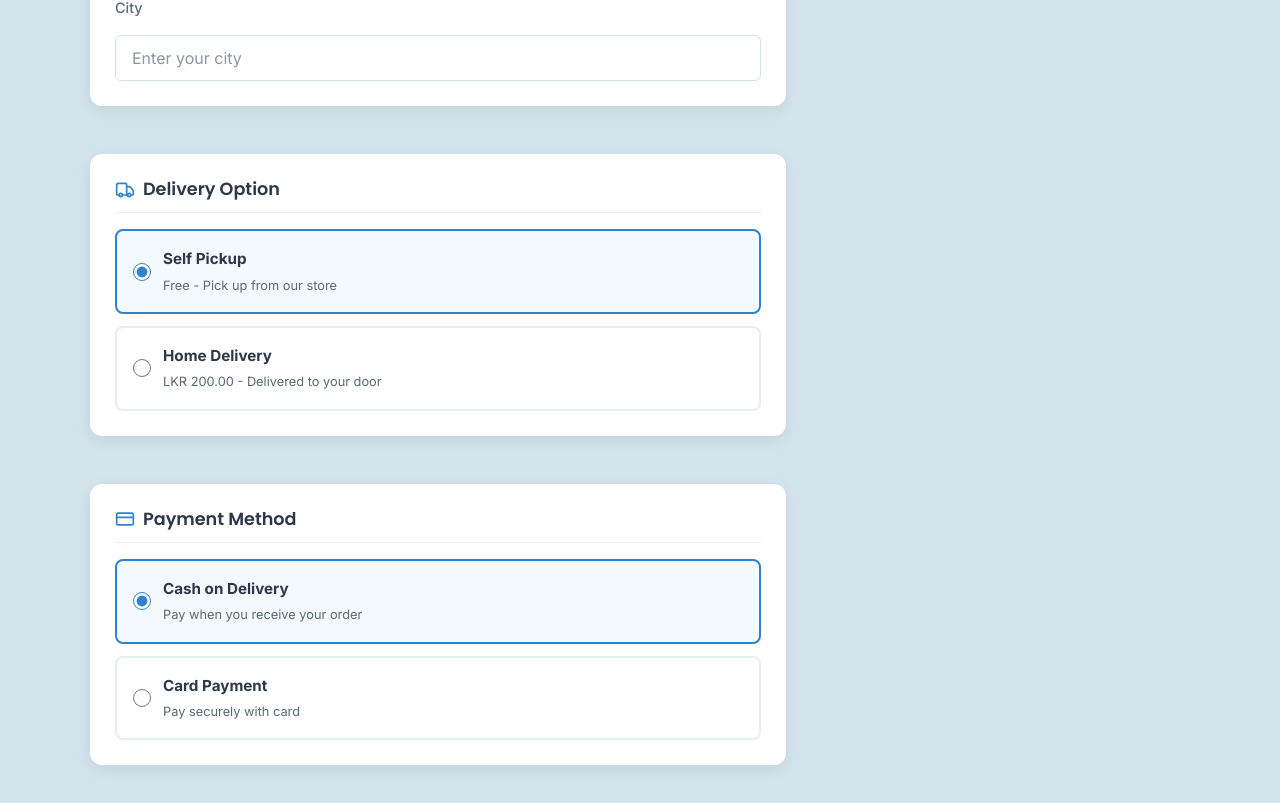
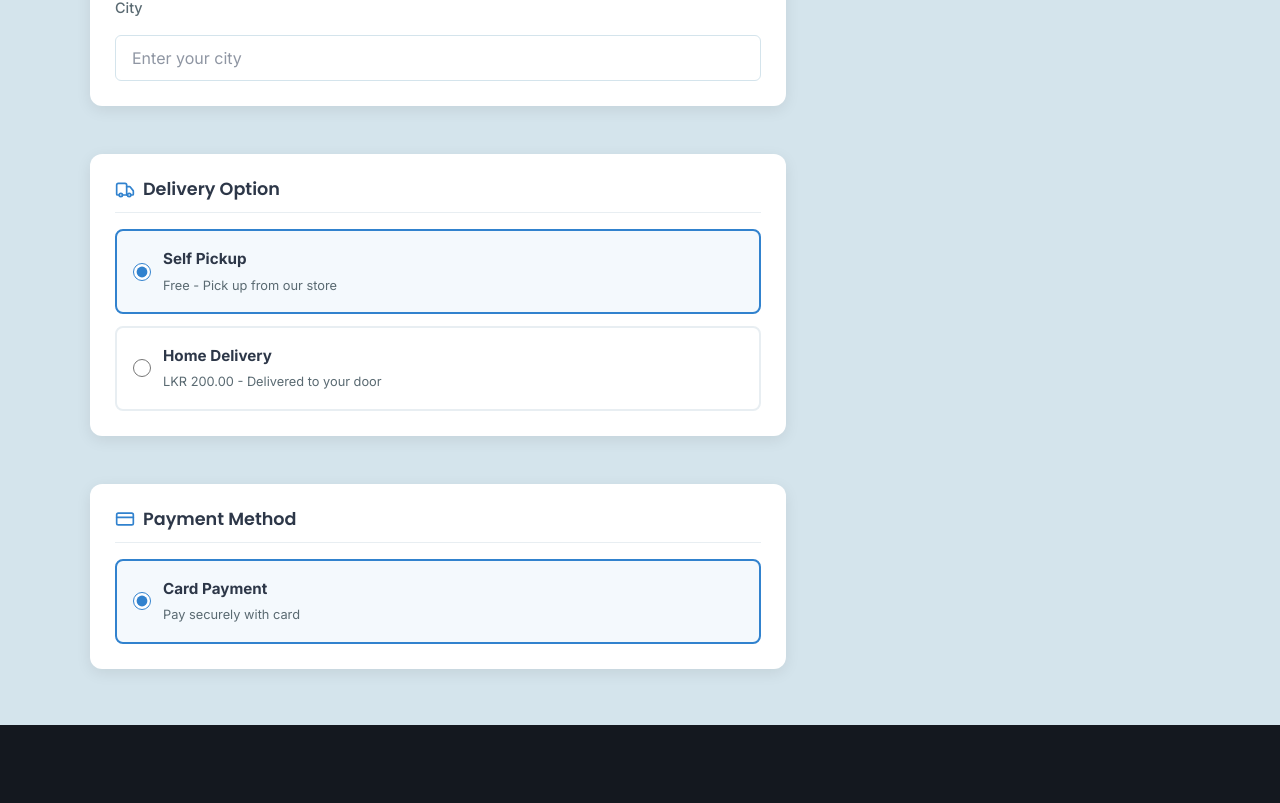
Before and after one commit to KavishaPerera/Wash-TUB, a React app in the folder frontend/: page /checkout in a window 1280 px wide. Shown: the part 651-1454 px from the top of the page. After the commit the page ends 1376 px from the top, so only its background shows below. Built offline with nearby package versions, Linux system fonts and the light colour scheme; the HTML template or start-up script is replaced by a standard one.

Commit message:
only card payment

```diff
--- a/frontend/src/pages/Checkout.jsx
+++ b/frontend/src/pages/Checkout.jsx
@@ -13,7 +13,7 @@ const Checkout = () => {
         address: '',
         city: '',
         deliveryOption: 'pickup',
-        paymentMethod: 'cash'
+        paymentMethod: 'card'
     });
 
     useEffect(() => {
@@ -138,19 +138,6 @@ const Checkout = () => {
                         <section className="form-section">
                             <h2><CreditCard size={20} /> Payment Method</h2>
                             <div className="radio-group">
-                                <label className={`radio-option ${formData.paymentMethod === 'cash' ? 'selected' : ''}`}>
-                                    <input
-                                        type="radio"
-                                        name="paymentMethod"
-                                        value="cash"
-                                        checked={formData.paymentMethod === 'cash'}
-                                        onChange={handleInputChange}
-                                    />
-                                    <span className="radio-label">
-                                        <strong>Cash on Delivery</strong>
-                                        <small>Pay when you receive your order</small>
-                                    </span>
-                                </label>
                                 <label className={`radio-option ${formData.paymentMethod === 'card' ? 'selected' : ''}`}>
                                     <input
                                         type="radio"
```
